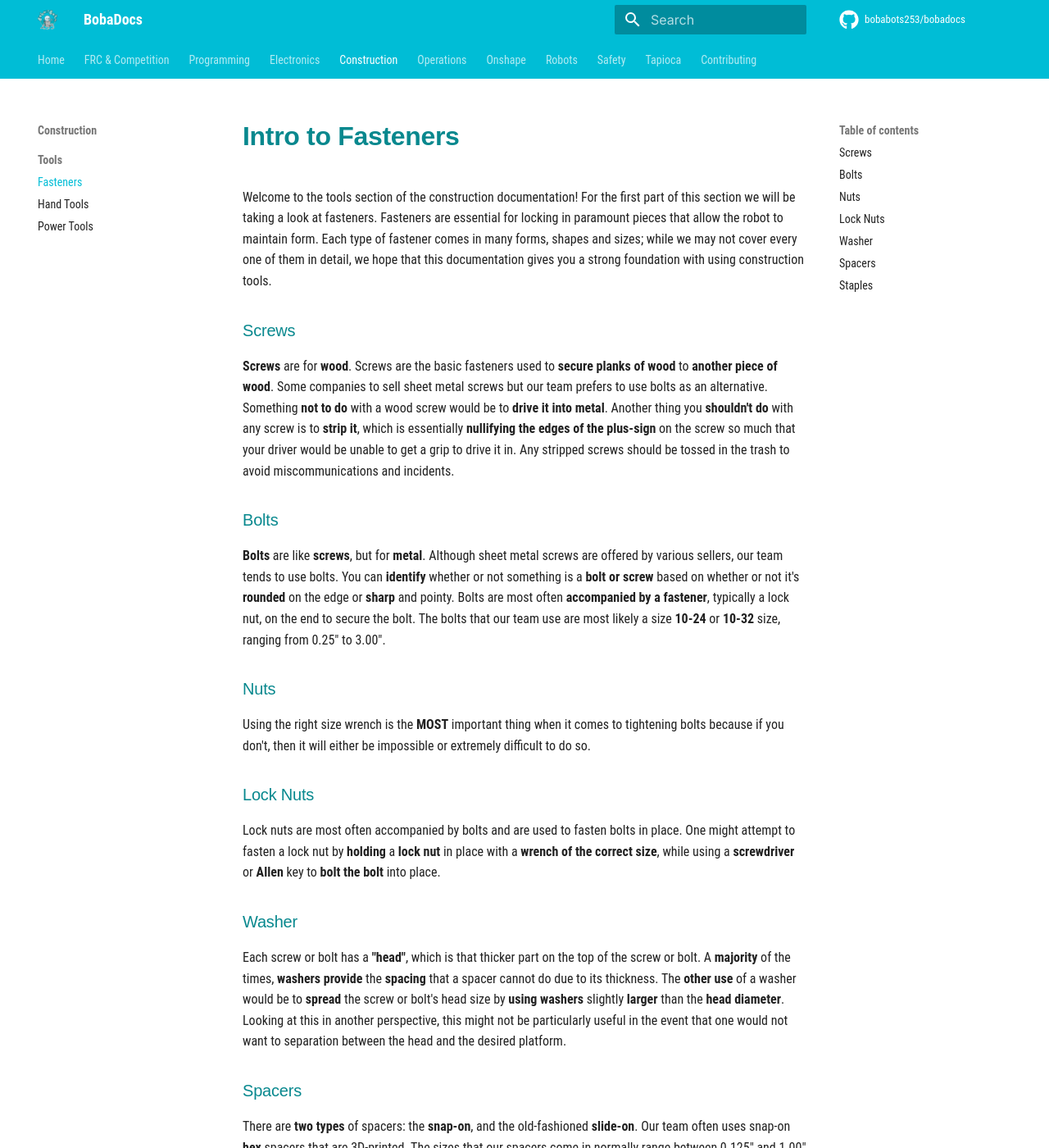
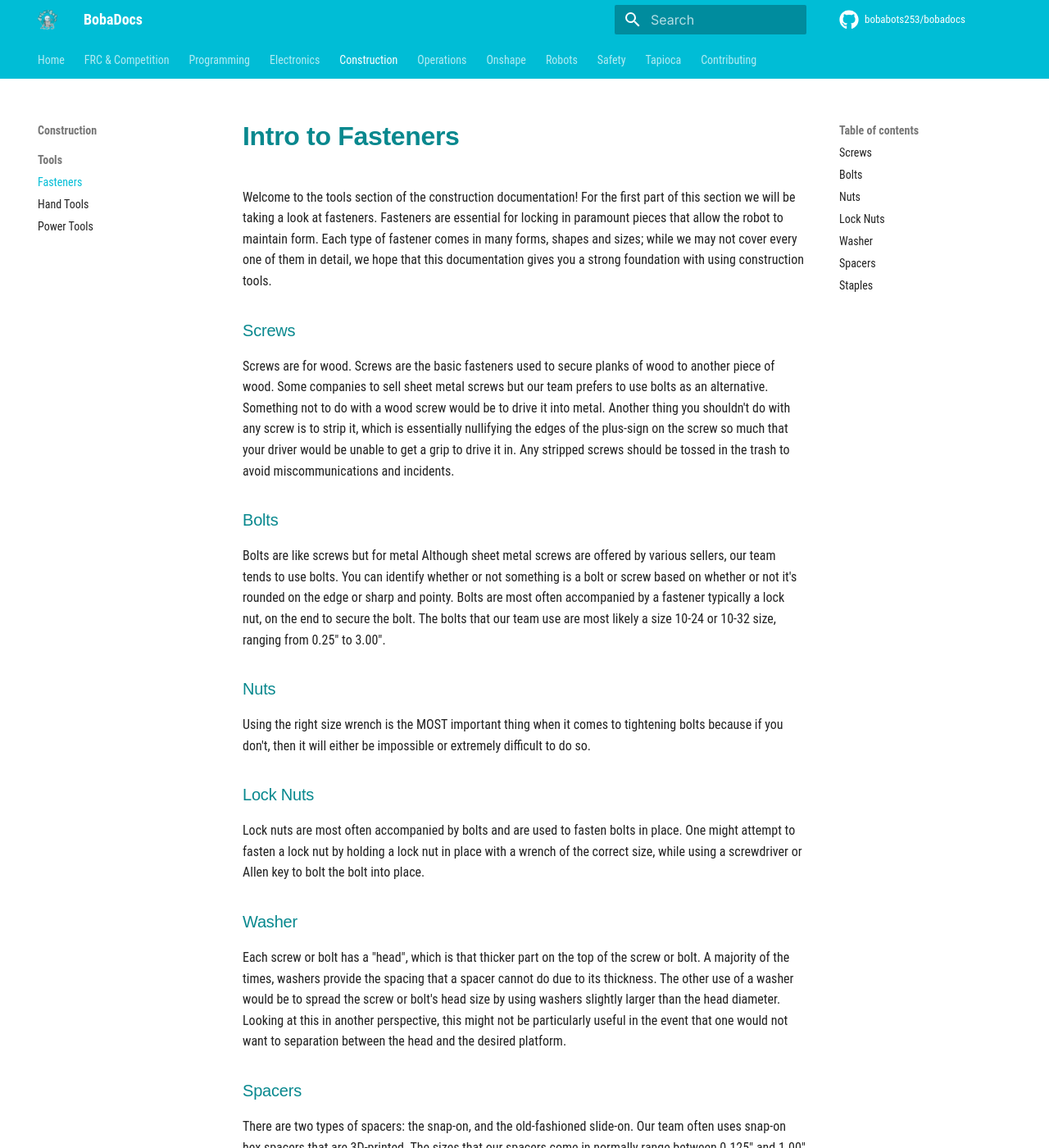
Before and after one commit to bobabots253/bobadocs, an MkDocs documentation site: the page built from docs/construction/tools/fasteners.md, in a window 1280 px wide and 1400 px high. Shown: the whole window at 82% size. Built offline with MkDocs 1.6.1 and Material for MkDocs 9.7.7, drawn with Linux system fonts in a browser that asks for light colours; comment, search, counter and statistics services are not loaded; some of the changed text lies outside the part shown.

Commit message:
Update fasteners.md

```diff
--- a/docs/construction/tools/fasteners.md
+++ b/docs/construction/tools/fasteners.md
@@ -3,22 +3,22 @@
 Welcome to the tools section of the construction documentation! For the first part of this section we will be taking a look at fasteners. Fasteners are essential for locking in paramount pieces that allow the robot to maintain form. Each type of fastener comes in many forms, shapes and sizes; while we may not cover every one of them in detail, we hope that this documentation gives you a strong foundation with using construction tools.
 
 ### Screws
-**Screws** are for **wood**. Screws are the basic fasteners used to **secure planks of wood** to **another piece of wood**. Some companies to sell sheet metal screws but our team prefers to use bolts as an alternative. Something **not to do** with a wood screw would be to **drive it into metal**. Another thing you **shouldn't do** with any screw is to **strip it**, which is essentially **nullifying the edges of the plus-sign** on the screw so much that your driver would be unable to get a grip to drive it in. Any stripped screws should be tossed in the trash to avoid miscommunications and incidents.
+Screws are for wood. Screws are the basic fasteners used to secure planks of wood to another piece of wood. Some companies to sell sheet metal screws but our team prefers to use bolts as an alternative. Something not to do with a wood screw would be to drive it into metal. Another thing you shouldn't do with any screw is to strip it, which is essentially nullifying the edges of the plus-sign on the screw so much that your driver would be unable to get a grip to drive it in. Any stripped screws should be tossed in the trash to avoid miscommunications and incidents.
 
 ### Bolts
-**Bolts** are like **screws**, but for **metal**. Although sheet metal screws are offered by various sellers, our team tends to use bolts. You can **identify** whether or not something is a **bolt or screw** based on whether or not it's **rounded** on the edge or **sharp** and pointy. Bolts are most often **accompanied by a fastener**, typically a lock nut, on the end to secure the bolt. The bolts that our team use are most likely a size **10-24** or **10-32** size, ranging from 0.25" to 3.00".
+Bolts are like screws but for metal Although sheet metal screws are offered by various sellers, our team tends to use bolts. You can identify whether or not something is a bolt or screw based on whether or not it's rounded on the edge or sharp and pointy. Bolts are most often accompanied by a fastener typically a lock nut, on the end to secure the bolt. The bolts that our team use are most likely a size 10-24 or 10-32 size, ranging from 0.25" to 3.00".
 
 ### Nuts
-Using the right size wrench is the **MOST** important thing when it comes to tightening bolts because if you don't, then it will either be impossible or extremely difficult to do so.
+Using the right size wrench is the MOST important thing when it comes to tightening bolts because if you don't, then it will either be impossible or extremely difficult to do so.
 
 ### Lock Nuts
-Lock nuts are most often accompanied by bolts and are used to fasten bolts in place. One might attempt to fasten a lock nut by **holding** a **lock nut** in place with a **wrench of the correct size**, while using a **screwdriver** or **Allen** key to **bolt the bolt** into place.
+Lock nuts are most often accompanied by bolts and are used to fasten bolts in place. One might attempt to fasten a lock nut by holding a lock nut in place with a wrench of the correct size, while using a screwdriver or Allen key to bolt the bolt into place.
 
 ### Washer
-Each screw or bolt has a **"head"**, which is that thicker part on the top of the screw or bolt. A **majority** of the times, **washers** **provide** the **spacing** that a spacer cannot do due to its thickness. The **other use** of a washer would be to **spread** the screw or bolt's head size by **using washers** slightly **larger** than the **head diameter**. Looking at this in another perspective, this might not be particularly useful in the event that one would not want to separation between the head and the desired platform.
+Each screw or bolt has a "head", which is that thicker part on the top of the screw or bolt. A majority of the times, washers provide the spacing that a spacer cannot do due to its thickness. The other use of a washer would be to spread the screw or bolt's head size by using washers slightly larger than the head diameter. Looking at this in another perspective, this might not be particularly useful in the event that one would not want to separation between the head and the desired platform.
 
 ### Spacers
-There are **two types** of spacers: the **snap-on**, and the old-fashioned **slide-on**. Our team often uses snap-on **hex** spacers that are 3D-printed. The sizes that our spacers come in normally range between 0.125" and 1.00" in length. The **difference** betweenn a **spacer** and a **washer** is that screws and bolts can **go through** the washer to **provide spacing**, whereas **spacers** are just **space providers**. It is **not possible** to **thread** a screw or bolt through one of our **snap-on hex spacers** because that hexagonal part of the spacer **snaps** onto an **axle**. One may use a spacer in order to **provide** **spacing** **between wheels or rollers**. The **advantage** of using a snap-on spacer is that it literally **just snaps on**. No taking out anything on either side of the axle to slide in the spacer. But this means that a **snap-on spacer** is more **likely** to **fall** off after **enduring a hard impact**.
+There are two types of spacers: the snap-on, and the old-fashioned slide-on. Our team often uses snap-on hex spacers that are 3D-printed. The sizes that our spacers come in normally range between 0.125" and 1.00" in length. The difference betweenn a spacer and a washer is that screws and bolts can go through the washer to provide spacing, whereas spacers are just space providers. It is not possible to thread a screw or bolt through one of our snap-on hex spacers because that hexagonal part of the spacer snaps onto an axle. One may use a spacer in order to provide spacing between wheels or rollers The advantage of using a snap-on spacer is that it literally just snaps on. No taking out anything on either side of the axle to slide in the spacer. But this means that a snap-on spacer is more likely to fall off after enduring a hard impact.
 
 ### Staples
-Sort of self-explanatory. Staples are used for stapling things to each other. FRC High School teams typically use staples for putting together **bumpers** (see **Robot Mechanisms & Parts of a Robot** page).
+Sort of self-explanatory. Staples are used for stapling things to each other. FRC High School teams typically use staples for putting together bumpers (see Robot Mechanisms & Parts of a Robot page).
```
